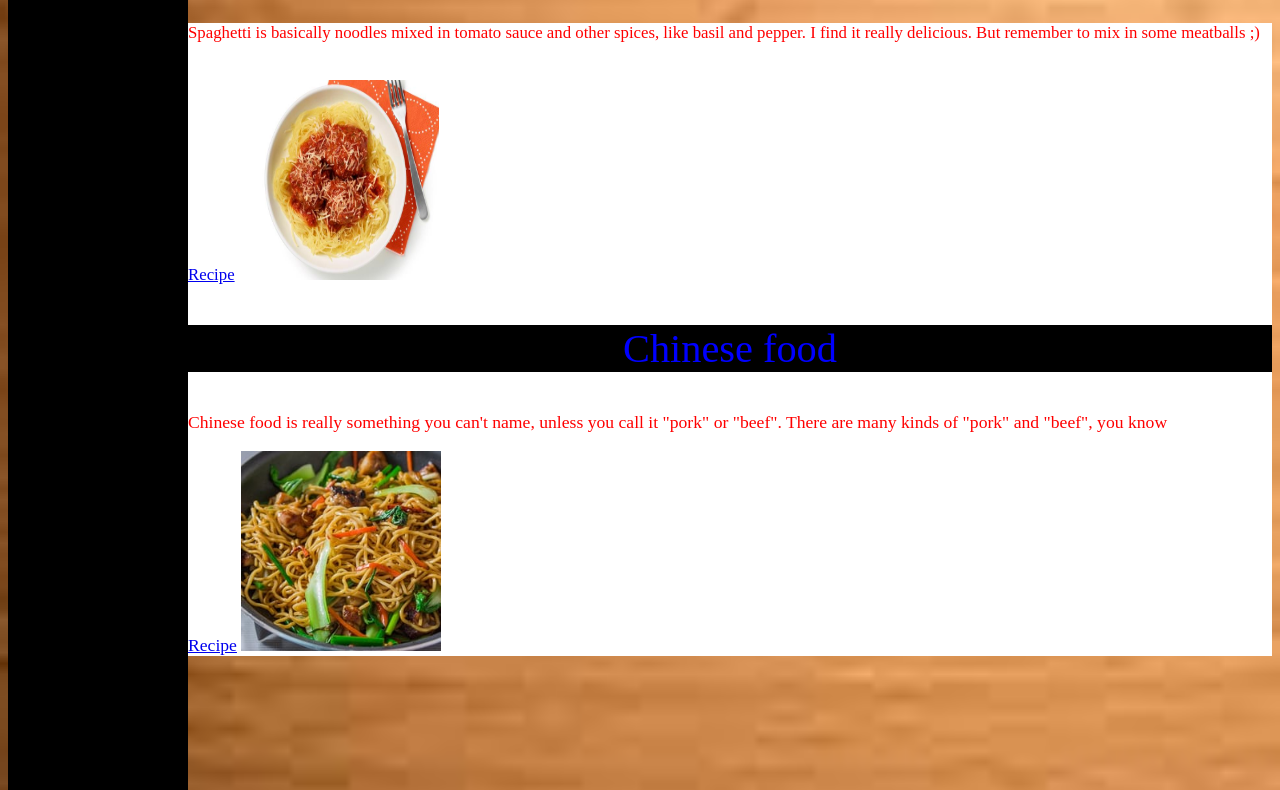
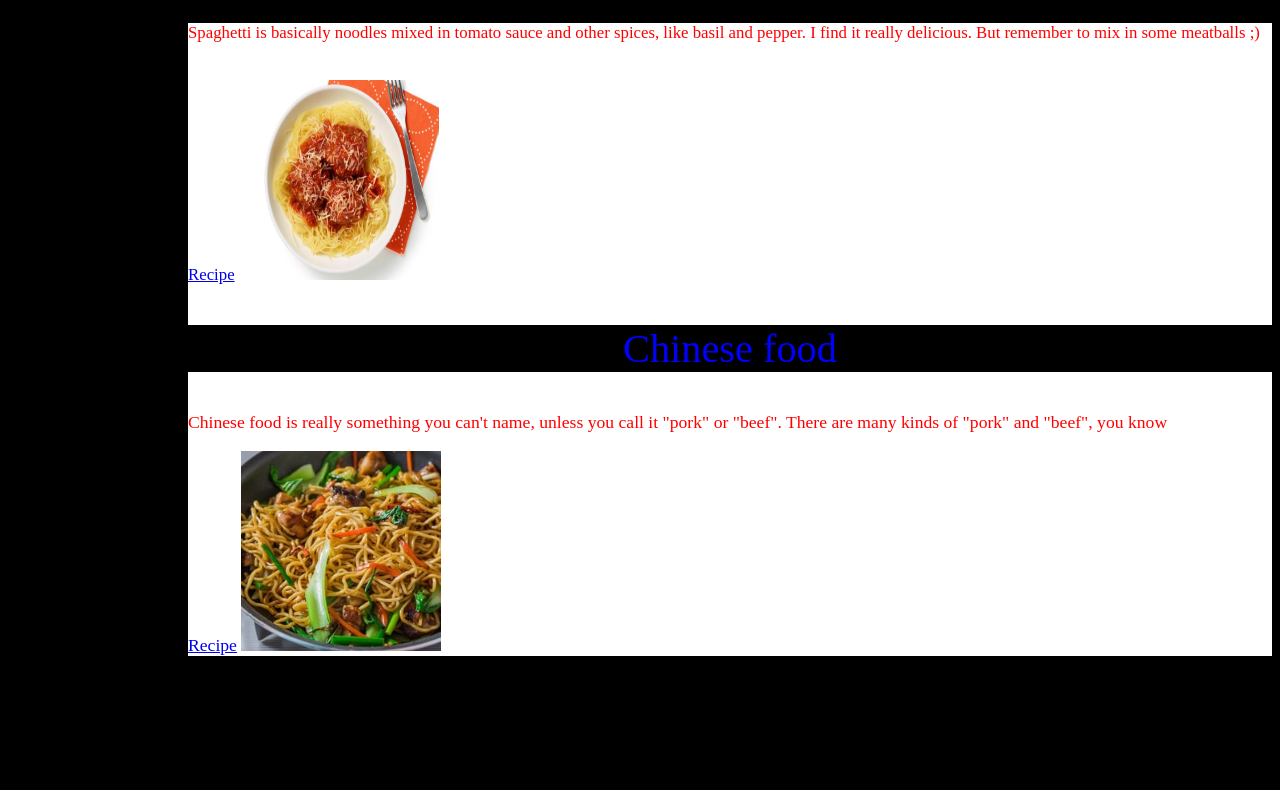
Before and after one commit to changj1198/changj1198.github.io, a plain HTML site: page FavoriteFood.html in a window 1280 px wide. Shown: the part 468-1258 px from the top of the page. Drawn offline with Linux system fonts and the light colour scheme.

Commit message:
Update FavoriteFood.html

```diff
--- a/FavoriteFood.html
+++ b/FavoriteFood.html
@@ -3,7 +3,7 @@
 <head>
 <style>
 body{
-    background: url("adc.jpg");
+    background: url("black.png");
     background-color: #cccccc;
     background-size: 2000px 2000px;
     }
```
